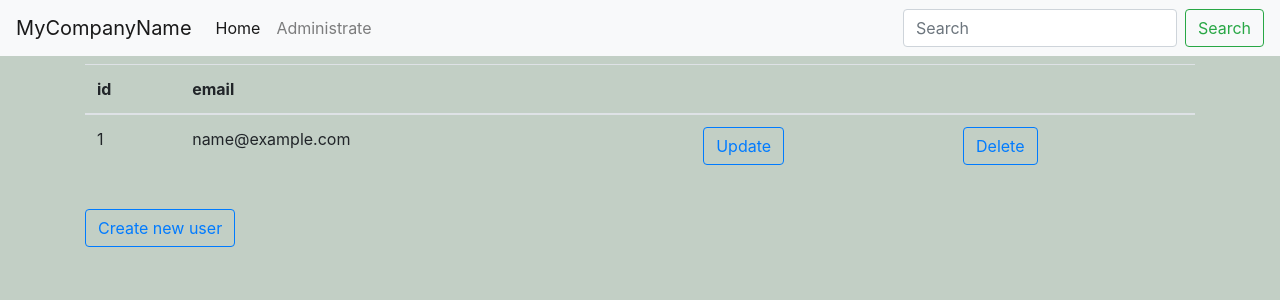
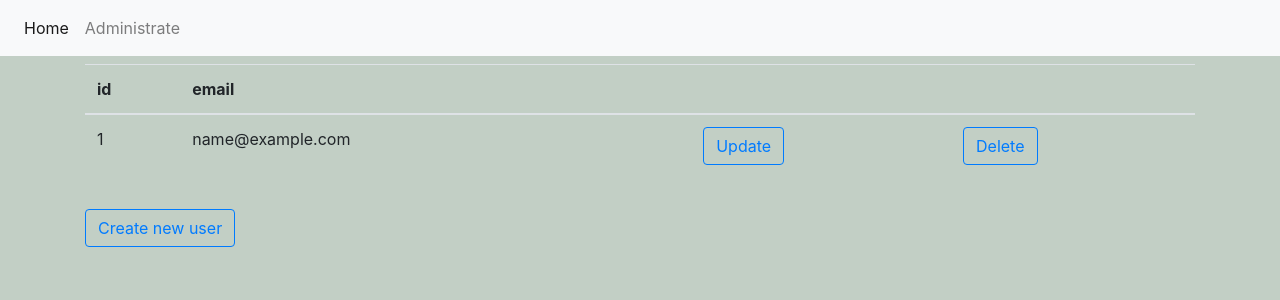
Before and after one commit to Camalo/site_in_symfony, a Symfony app: template templates/admin/index.html.twig in a window 1280 px wide. Shown: the top 300 px of the page. Run offline with Twig, Linux system fonts and the light colour scheme; the template is opened without the code that fills it: most values are stand-ins (such as "Sample title", 1, 10 or a date in 2020); some libraries are stand-ins or nearby versions.

Commit message:
Add files via upload

```diff
--- a/templates/base.html.twig
+++ b/templates/base.html.twig
@@ -15,30 +15,24 @@
     </head>
     <body>
     <nav class="navbar navbar-expand-lg navbar-light bg-light">
-        <a class="navbar-brand" href="#">MyCompanyName</a>
-
         <div class="collapse navbar-collapse" id="navbarSupportedContent">
             <ul class="navbar-nav mr-auto">
                 <li class="nav-item active">
-                    <a class="nav-link" href="/public">Home <span class="sr-only">(current)</span></a>
+                    <a class="nav-link" href="/">Home <span class="sr-only">(current)</span></a>
                 </li>
                 <li class="nav-item">
-                    <a class="nav-link" href="#">Administrate</a>
+                    <a class="nav-link" href="/admin">Administrate</a>
                 </li>
-
+                {% block navb %}{% endblock %}
             </ul>
-            <form class="form-inline my-2 my-lg-0">
-                <input class="form-control mr-sm-2" type="search" placeholder="Search" aria-label="Search">
-                <button class="btn btn-outline-success my-2 my-sm-0" type="submit">Search</button>
-            </form>
         </div>
     </nav>
         {% block body %}{% endblock %}
-        {% block javascripts %}
-            <! подключение js -->
+        {% block javascripts %}{% endblock %}
+        <! подключение js -->
             <script src="https://code.jquery.com/jquery-3.2.1.slim.min.js" integrity="sha384-KJ3o2DKtIkvYIK3UENzmM7KCkRr/rE9/Qpg6aAZGJwFDMVNA/GpGFF93hXpG5KkN" crossorigin="anonymous"></script>
             <script src="https://cdnjs.cloudflare.com/ajax/libs/popper.js/1.12.9/umd/popper.min.js" integrity="sha384-ApNbgh9B+Y1QKtv3Rn7W3mgPxhU9K/ScQsAP7hUibX39j7fakFPskvXusvfa0b4Q" crossorigin="anonymous"></script>
             <script src="https://maxcdn.bootstrapcdn.com/bootstrap/4.0.0/js/bootstrap.min.js" integrity="sha384-JZR6Spejh4U02d8jOt6vLEHfe/JQGiRRSQQxSfFWpi1MquVdAyjUar5+76PVCmYl" crossorigin="anonymous"></script>
-        {% endblock %}
+
     </body>
 </html>
```
